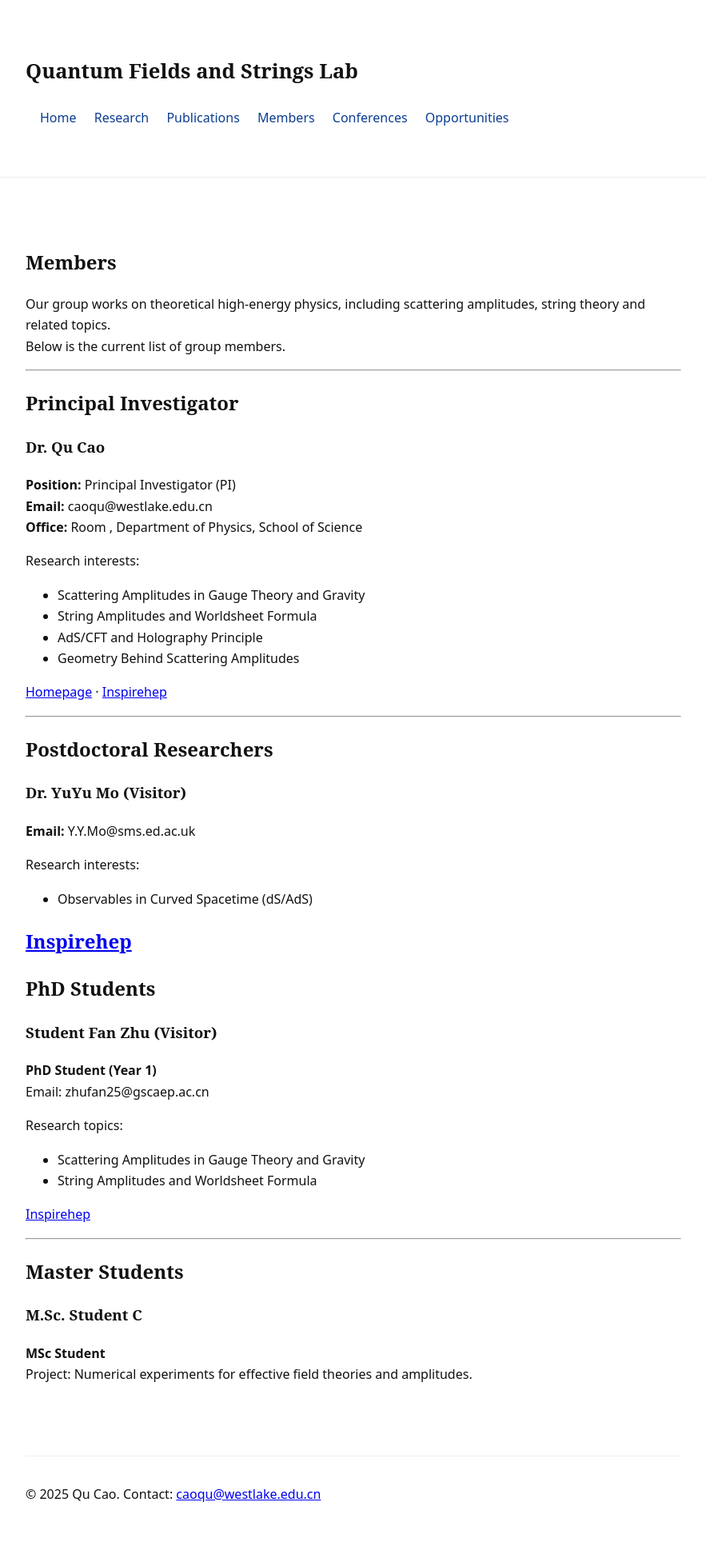
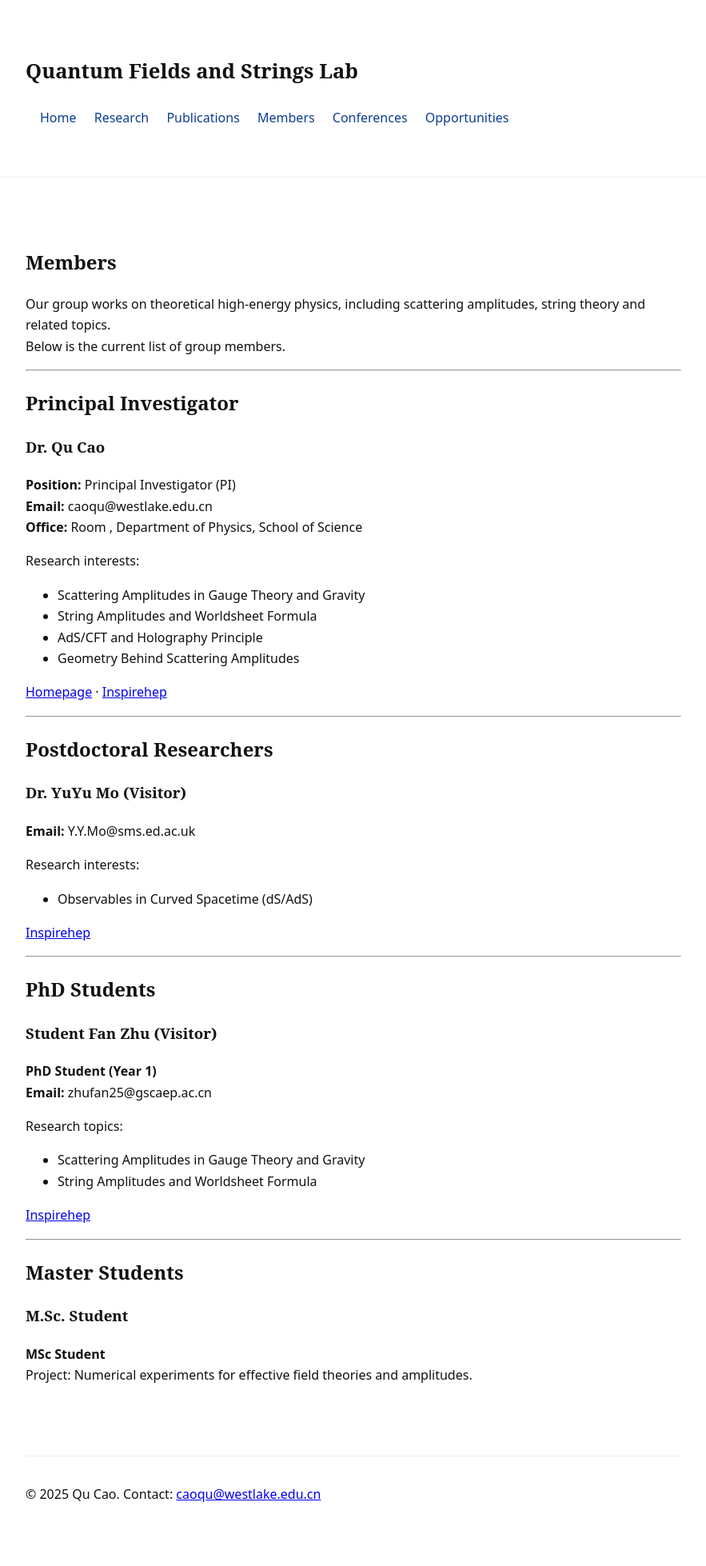
Before and after one commit to QuantumQ1/quantumq1.github.io, a Jekyll site: the page built from members.md, in a window 1280 px wide. Shown: the whole page at 80% size, without its empty margins (198-1081 px from the left). Built offline with Jekyll 4.4.1, drawn with Linux system fonts in a browser that asks for light colours.

```diff
--- a/members.md
+++ b/members.md
@@ -56,6 +57,6 @@ Research topics:
 
 ## Master Students
 
-### M.Sc. Student C
+### M.Sc. Student
 **MSc Student**
 Project: Numerical experiments for effective field theories and amplitudes.
```
Also changed, not shown: other parts of members.md (+2 -1 lines).
